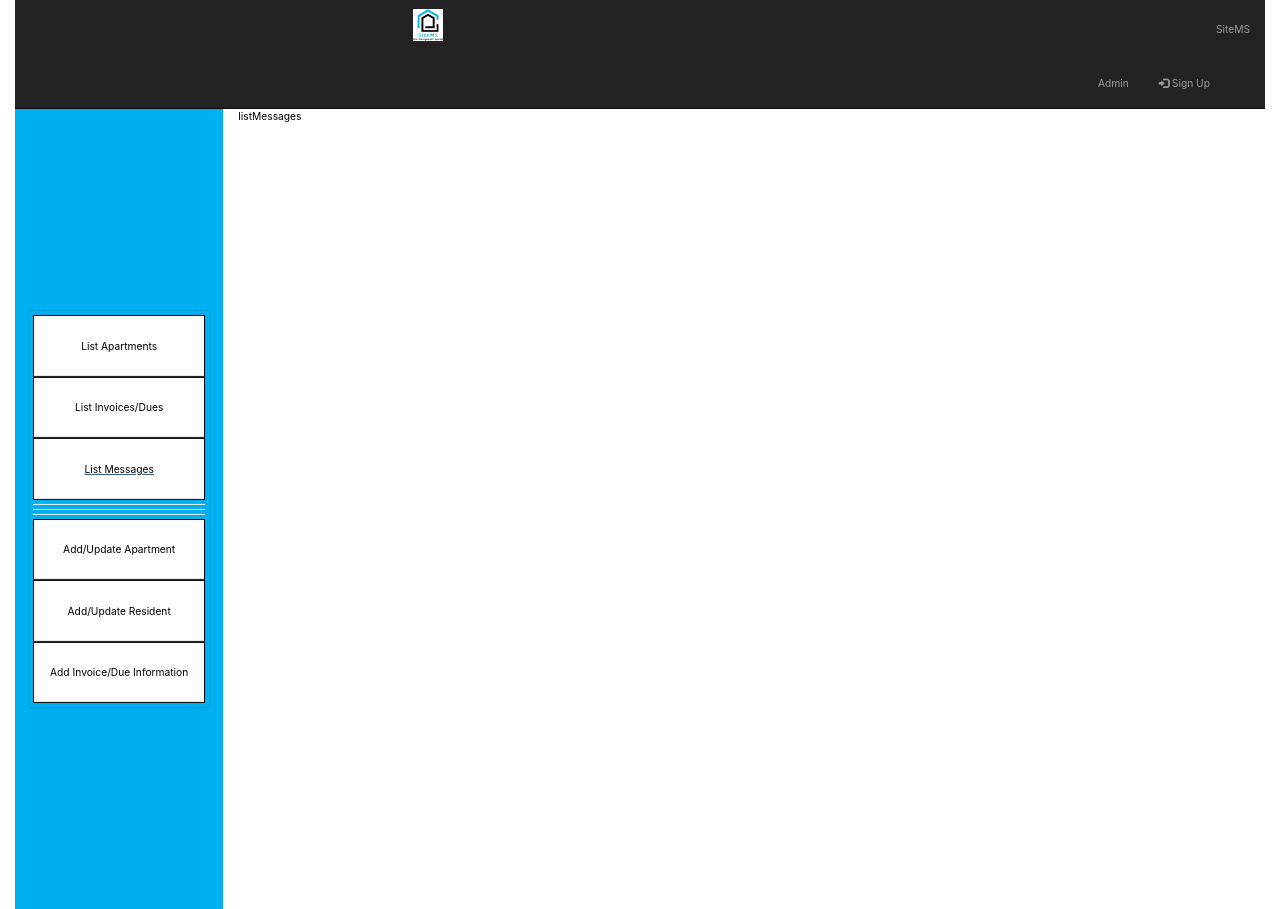
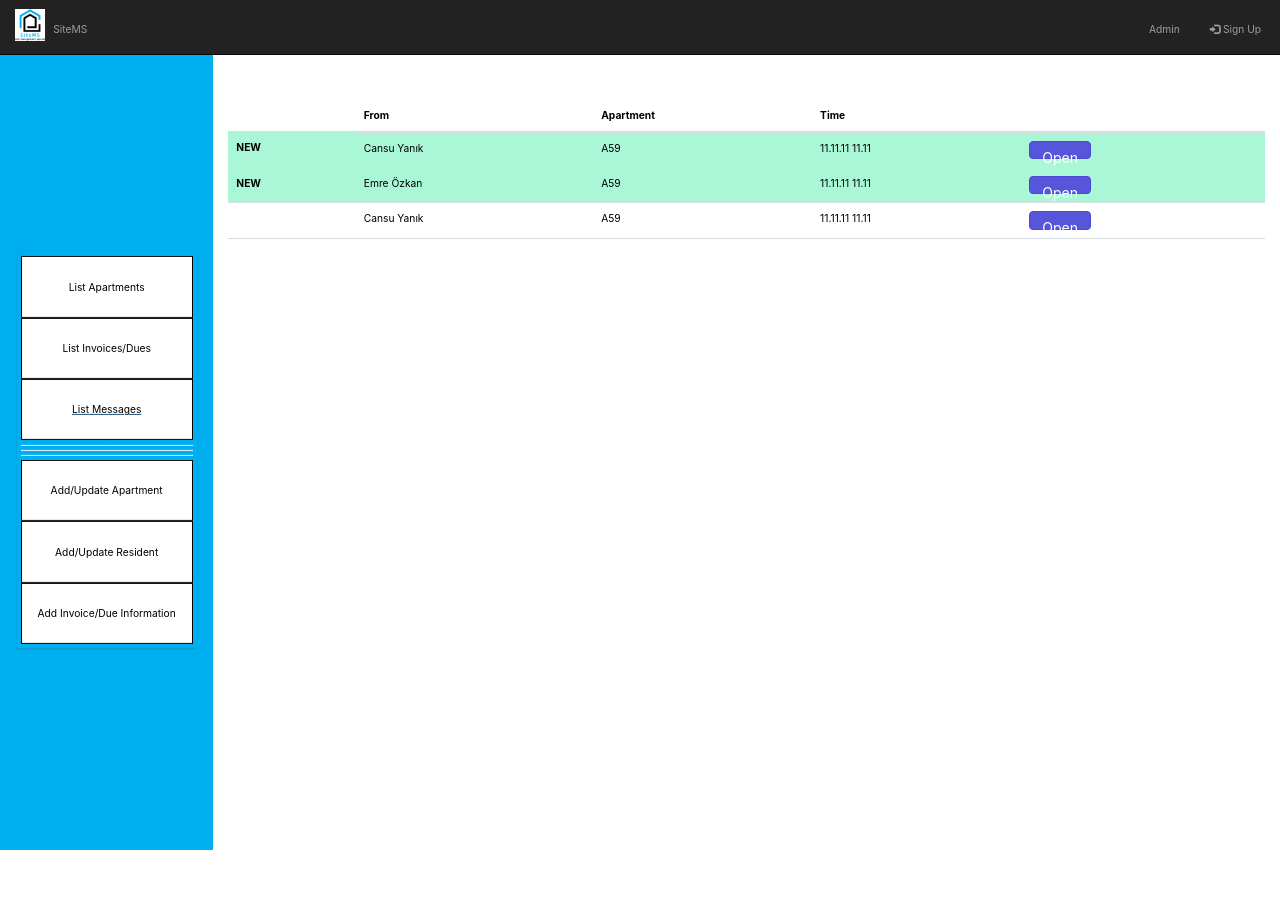
Before and after one commit to cansuynk/Site-Management-System, a React (Create React App) app in the folder Frontend/: page / in a window 1280 px wide. Both pictures are taken after a click on the link "List Messages". Built offline with nearby package versions, Linux system fonts and the light colour scheme.

Commit message:
ListMessages page added

```diff
--- a/Frontend/src/pages/AdminPage.js
+++ b/Frontend/src/pages/AdminPage.js
@@ -4,6 +4,7 @@ import AdminMenu from './partials/AdminMenu';
 import ListApartments from './partials/ListApartments';
 import React, { useState } from 'react';
 import ListInvoicesDues from './partials/ListInvoicesDues';
+import ListMessages from './partials/ListMessages';
 
 
 
@@ -46,7 +47,7 @@ function AdminPage() {
     <div className="col-lg-10" id="col2">
     {(page === "listApartments")?<ListApartments/>:
     (page === "listInvoicesDues")?<ListInvoicesDues/>:
-    (page === "listMessages")?"listMessages":
+    (page === "listMessages")?<ListMessages/>:
     (page === "addUpdateApartment")?"addUpdateApartment":
     (page === "addUpdateResident")?"addUpdateResident":
     (page === "addInvoiceDueInformation")?"addInvoiceDueInformation":null}
--- a/Frontend/src/pages/css/adminPage.css
+++ b/Frontend/src/pages/css/adminPage.css
@@ -5,7 +5,7 @@ body {
 }
 
 .header{
-    position: relative;
+
     margin: 0;
 }
 
@@ -18,12 +18,14 @@ body {
 #containerId{
     height:100%;
     margin: 0;
+    padding: 0;
 }
 
 #col1{
     background-color: rgb(0, 175, 239);
     color: white;
     height:100%;
+    margin-top:50px;
 
 }
 
@@ -31,6 +33,7 @@ body {
     height:100%;
     background-color: white;
     color: black;
+    margin-top:100px;
 }
 
 
@@ -73,3 +76,7 @@ a:link:visited:hover:active{
     background-color: rgb(206, 197, 197);
     text-decoration: none;
 }
+
+.rowNew{
+    background-color: rgb(170, 247, 215);
+}
--- a/Frontend/src/pages/partials/ListApartments.js
+++ b/Frontend/src/pages/partials/ListApartments.js
@@ -42,6 +42,9 @@ const exampleList = [
 
 let apartments = [];
 let i=0;
+if(exampleList.length === 0){
+    apartments.push(<h2 className='center'>There is not any apartments.</h2>);
+}
 while(i<exampleList.length){
     let pushed = "";
     if(i+1<exampleList.length && i+2<exampleList.length){
--- /dev/null
+++ b/Frontend/src/pages/partials/ListMessages.js
@@ -0,0 +1,108 @@
+import '../css/adminPage.css';
+import React, { useState } from 'react';
+
+let exampleList = [
+    {
+        resident: "Cansu Yanık",
+        block: "A",
+        apartmentNo: "59",
+        message: "We want to a swimming pool",
+        status: 0,
+        time: "11.11.11 11.11"
+
+    },
+    {
+        resident: "Cansu Yanık",
+        block: "A",
+        apartmentNo: "59",
+        message: "svsfbdzfbgfnfgnfgnfgng",
+        status: 1,
+        time: "11.11.11 11.11"
+    },
+    {
+        resident: "Emre Özkan",
+        block: "A",
+        apartmentNo: "59",
+        message: "We want to a swimming poolWe want to a swimming poolWe want to a swimming poolWe want to a swimming poolWe want to a swimming pool",
+        status: 0,
+        time: "11.11.11 11.11"
+    }
+];
+
+exampleList = exampleList.sort((a, b) => parseFloat(a.status) - parseFloat(b.status));
+
+
+function ListMessages() {
+    const [list, setList] = useState(exampleList);
+    const [openM, setOpenM] = useState(false);
+    const [currObject, setcurrObject] = useState({});
+
+    function openHandler(e,index){
+        let newList = list;
+
+        setcurrObject(newList[index]);
+
+        newList[index].status = 1;
+
+        console.log(index);
+        newList = newList.sort((a, b) => parseFloat(a.status) - parseFloat(b.status));
+
+        setList(newList);
+
+        setOpenM(false);
+        console.log(list);
+    }
+
+    function closeHandler(e,list){
+        e.preventDefault();
+        setList(list);
+        setOpenM(true);
+    }
+
+    return (
+
+        <table class="table">
+            <thead>
+                <tr>
+                <td scope="col"></td>
+                <th scope="col">From</th>
+                <th scope="col">Apartment</th>
+                <th scope="col">Time</th>
+                <th scope="col"></th>
+                </tr>
+            </thead>
+            <tbody>
+                {list.map((o,index) =>
+                <tr className={o.status===0?"rowNew":""}>
+                <td><strong>{o.status===0?"NEW":null}</strong></td>
+                <td>{o.resident}</td>
+                <td>{o.block}{o.apartmentNo}</td>
+                <td>{o.time}</td>
+                <td>
+                    <a className="btn btn-primary" href="#example-modal-2" onClick={(e) => openHandler(e,index)}>Open</a>
+                    {!openM?
+                    <div class="modal" id="example-modal-2">
+                        <a href="#modals-sizes" class="modal-overlay" aria-label="Close" onClick={(e) => closeHandler(e,list)}></a>
+                        <div class="modal-container" role="document">
+                            <div class="modal-header">
+                                <a href="#modals-sizes" class="btn btn-clear float-right" aria-label="Close" onClick={(e) => closeHandler(e,list)}></a>
+                            <div class="modal-title h5">{currObject.resident} - {currObject.block}{currObject.apartmentNo}</div>
+                            </div>
+                            <div class="modal-body">
+                            <div class="content">
+                                {currObject.message}
+                            </div>
+                            </div>
+                            <div class="modal-footer">
+                            </div>
+                        </div>
+                    </div>:null}
+                </td>
+                </tr>
+                )}
+        </tbody>
+        </table>
+    );
+  }
+
+  export default ListMessages;
```
